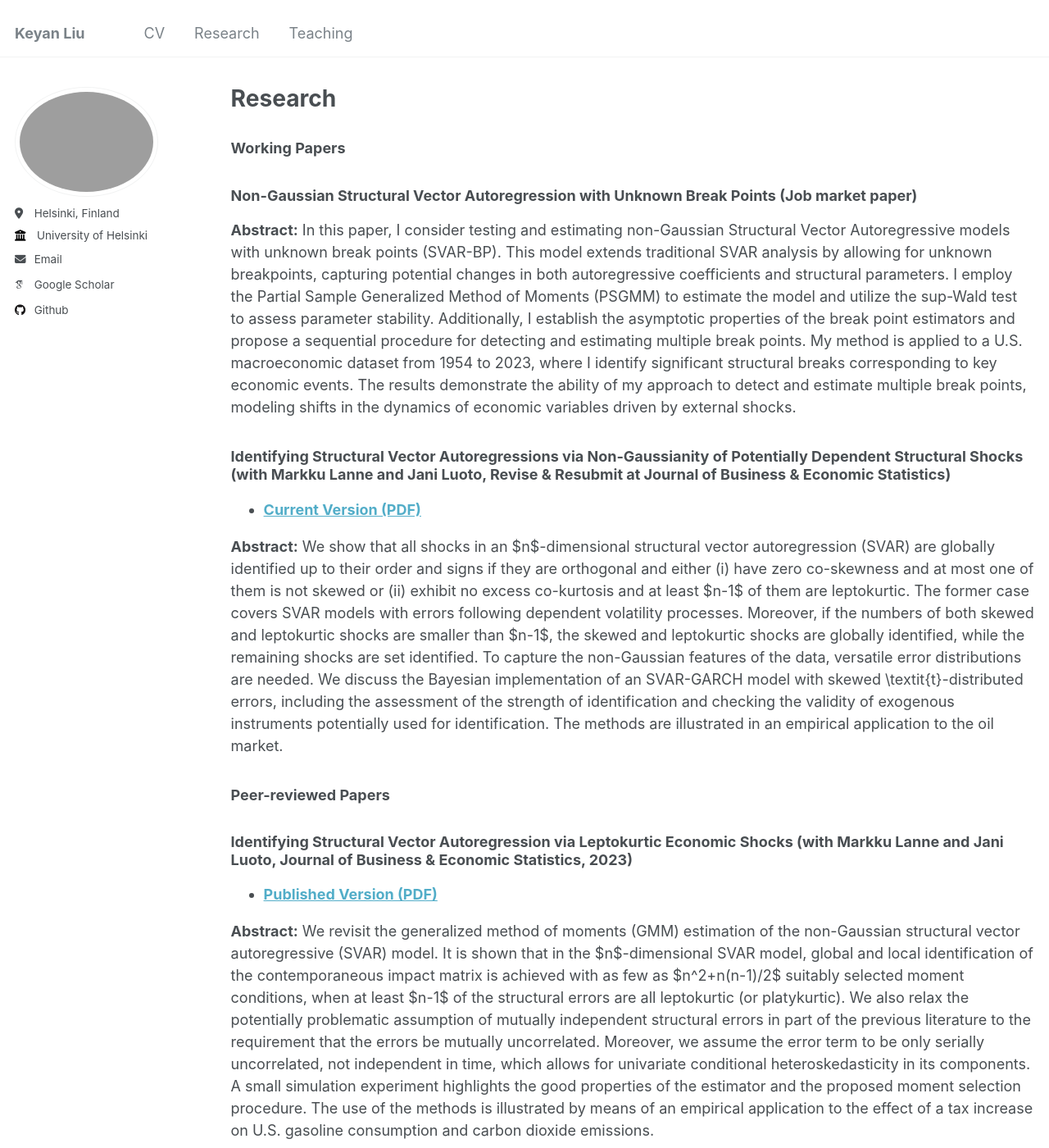
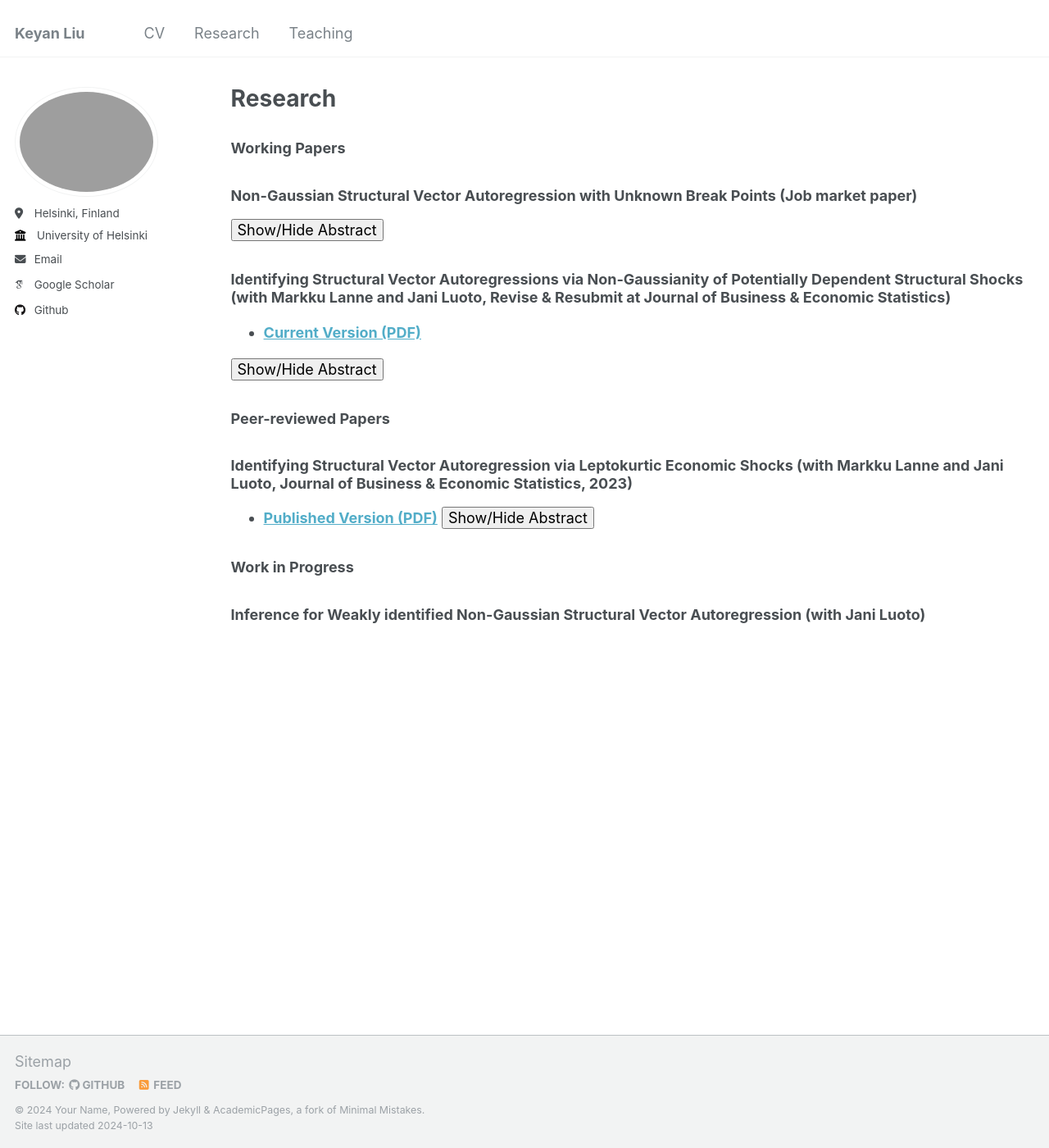
Before and after one commit to keyanliu1/keyanliu1.github.io, a Jekyll site: the page built from _pages/publications.md, in a window 1280 px wide and 1400 px high. Shown: the whole window at 82% size. Built offline with Jekyll 4.4.1, drawn with Linux system fonts in a browser that asks for light colours; some web fonts are replaced.

Commit message:
Update publications.md

```diff
--- a/_pages/publications.md
+++ b/_pages/publications.md
@@ -10,20 +10,42 @@ author_profile: true
 
 ### **Non-Gaussian Structural Vector Autoregression with Unknown Break Points (Job market paper)**
 
-**Abstract:** In this paper, I consider testing and estimating non-Gaussian Structural Vector Autoregressive models with unknown break points (SVAR-BP). This model extends traditional SVAR analysis by allowing for unknown breakpoints, capturing potential changes in both autoregressive coefficients and structural parameters. I employ the Partial Sample Generalized Method of Moments (PSGMM) to estimate the model and utilize the sup-Wald test to assess parameter stability. Additionally, I establish the asymptotic properties of the break point estimators and propose a sequential procedure for detecting and estimating multiple break points. My method is applied to a U.S. macroeconomic dataset from 1954 to 2023, where I identify significant structural breaks corresponding to key economic events. The results demonstrate the ability of my approach to detect and estimate multiple break points, modeling shifts in the dynamics of economic variables driven by external shocks.
+<button onclick="toggleAbstract('abstract1')">Show/Hide Abstract</button>
+<div id="abstract1" style="display:none;">
+  <p>In this paper, I consider testing and estimating non-Gaussian Structural Vector Autoregressive models with unknown break points (SVAR-BP). This model extends traditional SVAR analysis by allowing for unknown breakpoints, capturing potential changes in both autoregressive coefficients and structural parameters. I employ the Partial Sample Generalized Method of Moments (PSGMM) to estimate the model and utilize the sup-Wald test to assess parameter stability. Additionally, I establish the asymptotic properties of the break point estimators and propose a sequential procedure for detecting and estimating multiple break points. My method is applied to a U.S. macroeconomic dataset from 1954 to 2023, where I identify significant structural breaks corresponding to key economic events. The results demonstrate the ability of our approach to detect and estimate multiple break points, modeling shifts in the dynamics of economic variables driven by external shocks.</p>
+</div>
+
 
 ### **Identifying Structural Vector Autoregressions via Non-Gaussianity of Potentially Dependent Structural Shocks (with Markku Lanne and Jani Luoto, Revise &amp; Resubmit at Journal of Business &amp; Economic Statistics)**
 - [**Current Version (PDF)**](https://keyanliu1.github.io/keyanliu/files/Paper2.pdf)
 
-**Abstract:** We show that all shocks in an $n$-dimensional structural vector autoregression (SVAR) are globally identified up to their order and signs if they are orthogonal and either (i) have zero co-skewness and at most one of them is not skewed or (ii) exhibit no excess co-kurtosis and at least $n-1$ of them are leptokurtic. The former case covers SVAR models with errors following dependent volatility processes. Moreover, if the numbers of both skewed and leptokurtic shocks are smaller than $n-1$, the skewed and leptokurtic shocks are globally identified, while the remaining shocks are set identified. To capture the non-Gaussian features of the data, versatile error distributions are needed. We discuss the Bayesian implementation of an SVAR-GARCH model with skewed \textit{t}-distributed errors, including the assessment of the strength of identification and checking the validity of exogenous instruments potentially used for identification. The methods are illustrated in an empirical application to the oil market.
+<button onclick="toggleAbstract('abstract2')">Show/Hide Abstract</button>
+<div id="abstract2" style="display:none;">
+  <p>We show that all shocks in an $n$-dimensional structural vector autoregression (SVAR) are globally identified up to their order and signs if they are orthogonal and either (i) have zero co-skewness and at most one of them is not skewed or (ii) exhibit no excess co-kurtosis and at least $n-1$ of them are leptokurtic. The former case covers SVAR models with errors following dependent volatility processes. Moreover, if the numbers of both skewed and leptokurtic shocks are smaller than $n-1$, the skewed and leptokurtic shocks are globally identified, while the remaining shocks are set identified. To capture the non-Gaussian features of the data, versatile error distributions are needed. We discuss the Bayesian implementation of an SVAR-GARCH model with skewed <i>t</i>-distributed errors, including the assessment of the strength of identification and checking the validity of exogenous instruments potentially used for identification. The methods are illustrated in an empirical application to the oil market.</p>
+</div>
+
 
 ### Peer-reviewed Papers
 
 ### **Identifying Structural Vector Autoregression via Leptokurtic Economic Shocks (with Markku Lanne and Jani Luoto, Journal of Business &amp; Economic Statistics, 2023)**
 - [**Published Version (PDF)**](https://keyanliu1.github.io/keyanliu/files/Paper11.pdf)
+<button onclick="toggleAbstract('abstract3')">Show/Hide Abstract</button>
+<div id="abstract3" style="display:none;">
+  <p>We revisit the generalized method of moments (GMM) estimation of the non-Gaussian structural vector autoregressive (SVAR) model. It is shown that in the $n$-dimensional SVAR model, global and local identification of the contemporaneous impact matrix is achieved with as few as $n^2+n(n-1)/2$ suitably selected moment conditions, when at least $n-1$ of the structural errors are all  leptokurtic (or platykurtic). We also relax the potentially problematic assumption of mutually independent structural errors in part of the previous literature to the requirement that the errors be mutually uncorrelated. Moreover, we assume the error term to be only serially uncorrelated, not independent in time, which allows for univariate conditional heteroskedasticity in its components. A small simulation experiment highlights the good properties of the estimator and the proposed moment selection procedure. The use of the methods is illustrated by means of an empirical application to the effect of a tax increase on U.S. gasoline consumption and carbon dioxide emissions.</p>
+</div>
 
-**Abstract:** We revisit the generalized method of moments (GMM) estimation of the non-Gaussian structural vector autoregressive (SVAR) model. It is shown that in the $n$-dimensional SVAR model, global and local identification of the contemporaneous impact matrix is achieved with as few as $n^2+n(n-1)/2$ suitably selected moment conditions, when at least $n-1$ of the structural errors are all  leptokurtic (or platykurtic). We also relax the potentially problematic assumption of mutually independent structural errors in part of the previous literature to the requirement that the errors be mutually uncorrelated. Moreover, we assume the error term to be only serially uncorrelated, not independent in time, which allows for univariate conditional heteroskedasticity in its components. A small simulation experiment highlights the good properties of the estimator and the proposed moment selection procedure. The use of the methods is illustrated by means of an empirical application to the effect of a tax increase on U.S. gasoline consumption and carbon dioxide emissions.
 
 ### Work in Progress
 
 ### **Inference for Weakly identified Non-Gaussian Structural Vector Autoregression (with Jani Luoto)**
+
+<script>
+function toggleAbstract(id) {
+  var element = document.getElementById(id);
+  if (element.style.display === "none") {
+    element.style.display = "block";
+  } else {
+    element.style.display = "none";
+  }
+}
+</script>
```
